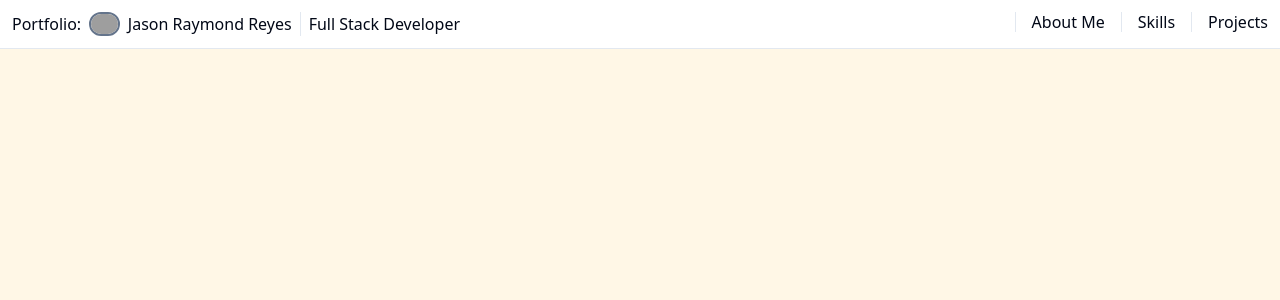
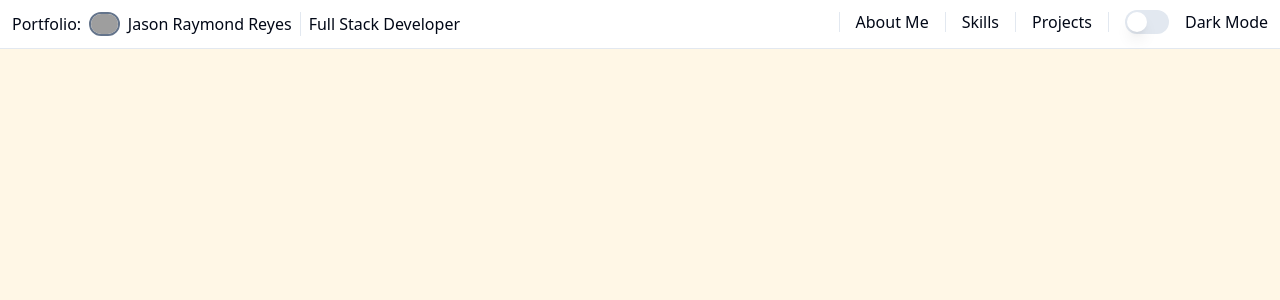
Before and after one commit to jasonxxix/jasonxxix.github.io, a React (Create React App) app: page / in a window 1280 px wide. Shown: the top 300 px of the page. Built offline with nearby package versions, Linux system fonts and the light colour scheme; grey boxes are pictures that could not be loaded.

Commit message:
Cleanup and renamed, and added Style mode Component.

```diff
--- a/package.json
+++ b/package.json
@@ -5,6 +5,7 @@
   "homepage": "https://jasonxxix.github.io/",
   "dependencies": {
     "@radix-ui/react-separator": "^1.0.3",
+    "@radix-ui/react-switch": "^1.0.3",
     "@radix-ui/react-toast": "^1.1.5",
     "@testing-library/jest-dom": "^5.17.0",
     "@testing-library/react": "^13.4.0",
--- a/src/App.tsx
+++ b/src/App.tsx
@@ -9,16 +9,17 @@
 }
 
 function App() {
-  const Tabs: string[] = ["About Me", "Skills", "Projects"];
-  const User: User = {
+  const tabs: string[] = ["About Me", "Skills", "Projects"];
+  const user: User = {
     name: "Jason Raymond Reyes",
     position: "Full Stack Developer",
     src: "./images/person.jpg",
   }
+  const StyleModes: string[] = ["Dark Mode", "Bright Mode"];
 
   return (
     <>
-      <Header Tabs={Tabs} User={User} />
+      <Header tabs={tabs} user={user} styleMode={StyleModes[0]} />
       <div className="App"></div>
     </>
   );
--- a/src/components/Card.tsx
+++ /dev/null
@@ -1,51 +0,0 @@
-import styled from 'styled-components';
-
-interface CardType {
-  src: string;
-  alt: string;
-  textarea: string;
-}
-
-export default function Card({
-  src,
-  alt,
-  textarea,
-}: CardType) {
-    return (
-      <CardDiv>
-        <img src={src} alt={alt} width={200} height={200} />
-        <b>{textarea}</b>
-      </CardDiv>
-    )
-  }
-
-const CardDiv = styled.div`
-  height: 600px;
-  width: 300px;
-  background-color: #c2c2d6;
-  display: flex;
-  flex-direction: column;
-  justify-content: center;
-  align-items: center;
-  border-radius: 25px;
-  margin: 20px;
-  transition: transform 1s;
-
-  img{
-    border-radius: 100%;
-    border-color: #d1d1e0;
-    border-width: 2px;
-    margin-bottom: 10px;
-  };
-
-  b{
-    font-size: 42px;
-    font-family: Cambria, Cochin, Georgia, Times, 'Times New Roman', serif;
-    color: var(--main-bg-color);
-  };
-
-  &:hover{
-    transform: rotateY(360deg);
-    cursor: pointer;
-  };
-`
--- a/src/components/Header.tsx
+++ b/src/components/Header.tsx
@@ -1,5 +1,6 @@
 import styled from "styled-components"
 import { Separator } from "./ui/separator"
+import { Switch } from "./ui/switch";
 import { User } from "../App";
 import { generateAlt } from "../utils/images";
 
@@ -10,19 +11,22 @@
     </>)
 }
 
-export default function Header(props: { Tabs: string[], User: User }) {
-    const { Tabs, User } = props;
+export default function Header(props: { tabs: string[], user: User, styleMode: string }) {
+    const { tabs, user, styleMode } = props;
     return (
         <header className="border-slate-200 border-b p-3 flex justify-between">
             <div className="flex shrink space-x-2">
                 <div>Portfolio: </div>
-                <Avatar src={User.src} alt={generateAlt(User.name, "avatar")} className="max-h-6"/>
-                <div>{User.name}</div>
+                <Avatar src={user.src} alt={generateAlt(user.name, "avatar")} className="max-h-6"/>
+                <div>{user.name}</div>
                 <Separator orientation="vertical" />
-                <div>{User.position}</div>
+                <div>{user.position}</div>
             </div>
             <div className="flex h-5 items-center space-x-4 justify-end">
-                {Tabs.map((text)=> (generateItem(text)))}
+                {tabs.map((text)=> (generateItem(text)))}
+                <Separator orientation="vertical" />
+                <Switch />
+                <div>{styleMode}</div>
             </div>
         </header>
     )
--- a/src/components/ToastDemo.tsx
+++ /dev/null
@@ -1,18 +0,0 @@
-import { useToast } from "./ui/use-toast"
-
-export const ToastDemo = () => {
-    const { toast } = useToast()
-
-    return (
-      <button
-        onClick={() => {
-          toast({
-            title: "Scheduled: Catch up",
-            description: "Friday, February 10, 2023 at 5:57 PM",
-          })
-        }}
-      >
-        Show Toast
-      </button>
-    )
-  }
--- /dev/null
+++ b/src/components/ui/switch.tsx
@@ -0,0 +1,29 @@
+"use client"
+
+import * as React from "react"
+import * as SwitchPrimitives from "@radix-ui/react-switch"
+
+import { cn } from "../../lib/utils"
+
+const Switch = React.forwardRef<
+  React.ElementRef<typeof SwitchPrimitives.Root>,
+  React.ComponentPropsWithoutRef<typeof SwitchPrimitives.Root>
+>(({ className, ...props }, ref) => (
+  <SwitchPrimitives.Root
+    className={cn(
+      "peer inline-flex h-6 w-11 shrink-0 cursor-pointer items-center rounded-full border-2 border-transparent transition-colors focus-visible:outline-none focus-visible:ring-2 focus-visible:ring-ring focus-visible:ring-offset-2 focus-visible:ring-offset-background disabled:cursor-not-allowed disabled:opacity-50 data-[state=checked]:bg-primary data-[state=unchecked]:bg-input",
+      className
+    )}
+    {...props}
+    ref={ref}
+  >
+    <SwitchPrimitives.Thumb
+      className={cn(
+        "pointer-events-none block h-5 w-5 rounded-full bg-background shadow-lg ring-0 transition-transform data-[state=checked]:translate-x-5 data-[state=unchecked]:translate-x-0"
+      )}
+    />
+  </SwitchPrimitives.Root>
+))
+Switch.displayName = SwitchPrimitives.Root.displayName
+
+export { Switch }
```
Also changed, not shown: 1 other file (tests, documents, lock files or other folders).
